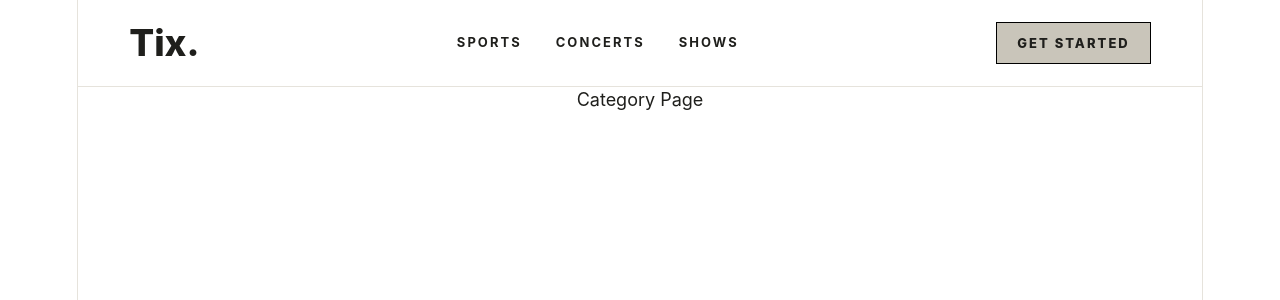
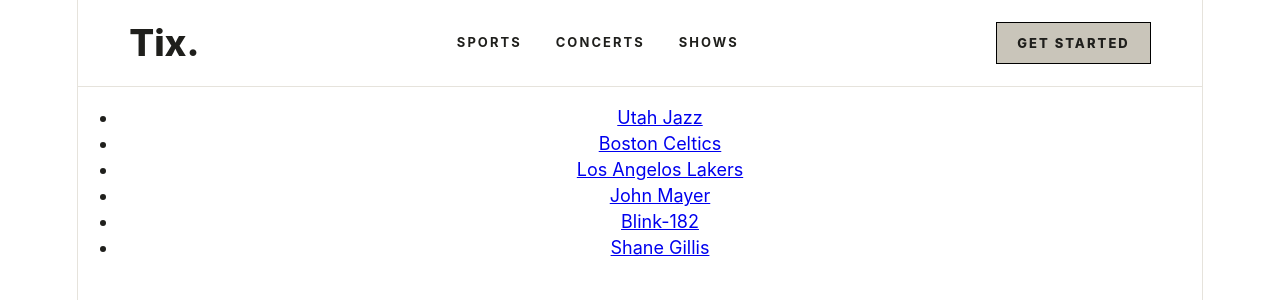
Before and after one commit to Kelson-Gardner/software-architecture, a React (Vite) app in the folder client/: page /category/comedy in a window 1280 px wide. Shown: the top 300 px of the page. Built offline with nearby package versions, Linux system fonts and the light colour scheme.

Commit message:
Created basic entity card and placed it in the category page

```diff
--- a/client/src/App.tsx
+++ b/client/src/App.tsx
@@ -50,7 +50,7 @@
       <Routes>
         <Route path='/:divisionSlug' element={<DivisionPage />}/>
         <Route path='/category/:categorySlug' element={<CategoryPage />} />
-        <Route path='/:categorySlug/:entityTitle' element={<EntityPage />} />
+        <Route path='/tickets/:entityTitle' element={<EntityPage />} />
       </Routes>
     </main>
     </BrowserRouter>
--- /dev/null
+++ b/client/src/components/EntityCard.tsx
@@ -0,0 +1,15 @@
+import { NavLink } from "react-router-dom";
+
+export interface EntityCardProps {
+    title: string,
+    href: string,
+    image_url?: string,
+}
+
+export function EntityCard(props: EntityCardProps) {
+    return (
+        <span className='entity-card'>
+            <NavLink to={props.href}>{props.title}</NavLink>
+        </span>
+    );
+}
--- a/client/src/pages/CategoryPage.tsx
+++ b/client/src/pages/CategoryPage.tsx
@@ -1,6 +1,26 @@
+import { EntityCard, type EntityCardProps } from "../components/EntityCard";
 // Category will be a type such as MLB, NBA, Country, Theatre, etc.
 function CategoryPage() {
-    return <div>Category Page</div>;
+    // Dummy data for now
+    const entityCards: EntityCardProps[] = [
+        {title: 'Utah Jazz', href: '/tickets/utah-jazz'},
+        {title: 'Boston Celtics', href: '/tickets/boston-celtics'},
+        {title: 'Los Angelos Lakers', href: '/tickets/los-angelos-lakers'},
+        {title: 'John Mayer', href: '/tickets/john-mayer'},
+        {title: 'Blink-182', href: '/tickets/blink-182'},
+        {title: 'Shane Gillis', href: '/tickets/shane-gillis'},
+    ]
+    return (
+        <span className='entity-cards-list'>
+            <ul>
+                {entityCards.map((entityCard, index) => (
+                    <li>
+                        <EntityCard {...entityCard} key={index} />
+                    </li>
+                ))}
+            </ul>
+        </span>
+    );
 }
 
 export default CategoryPage
```
